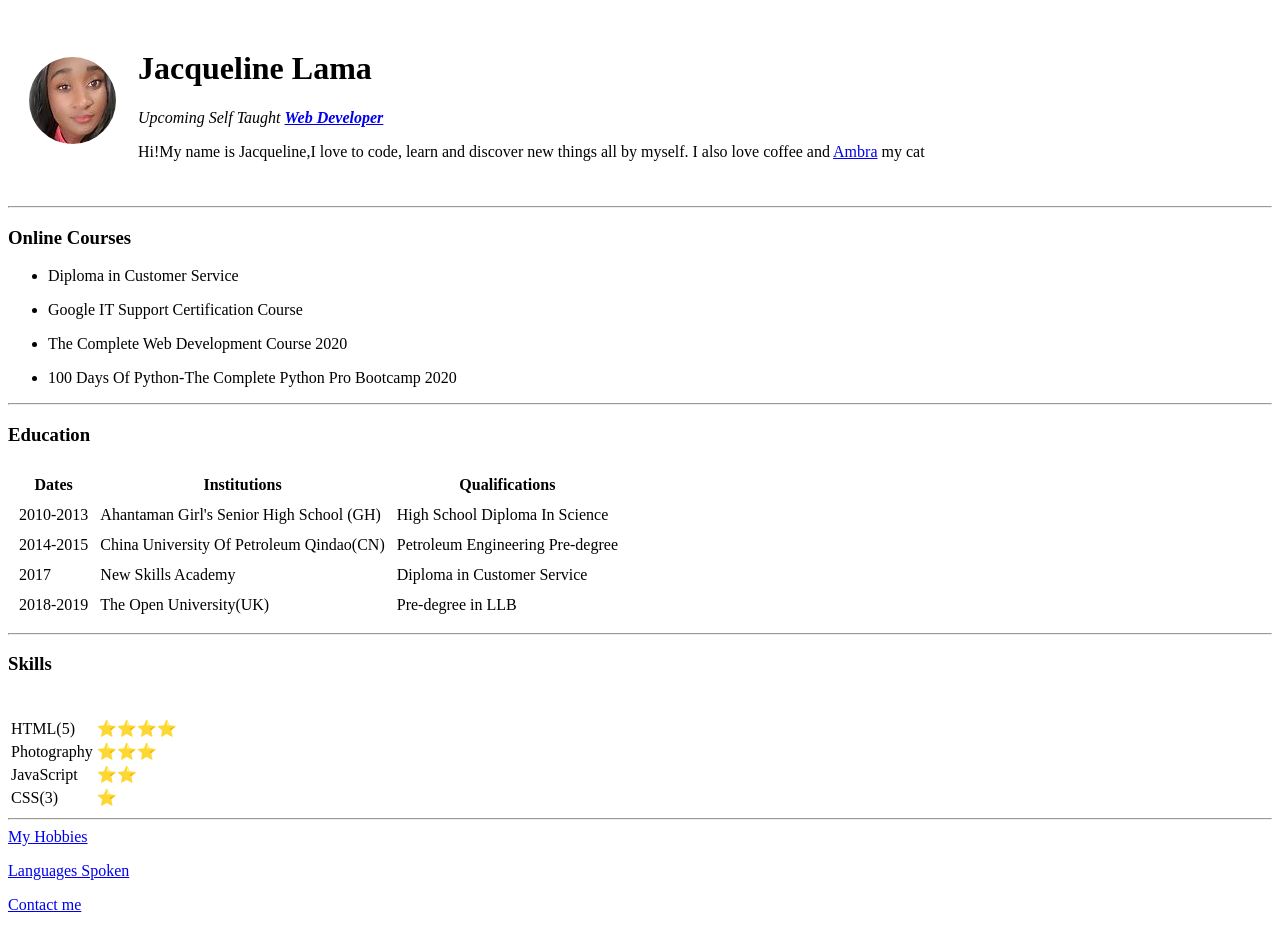
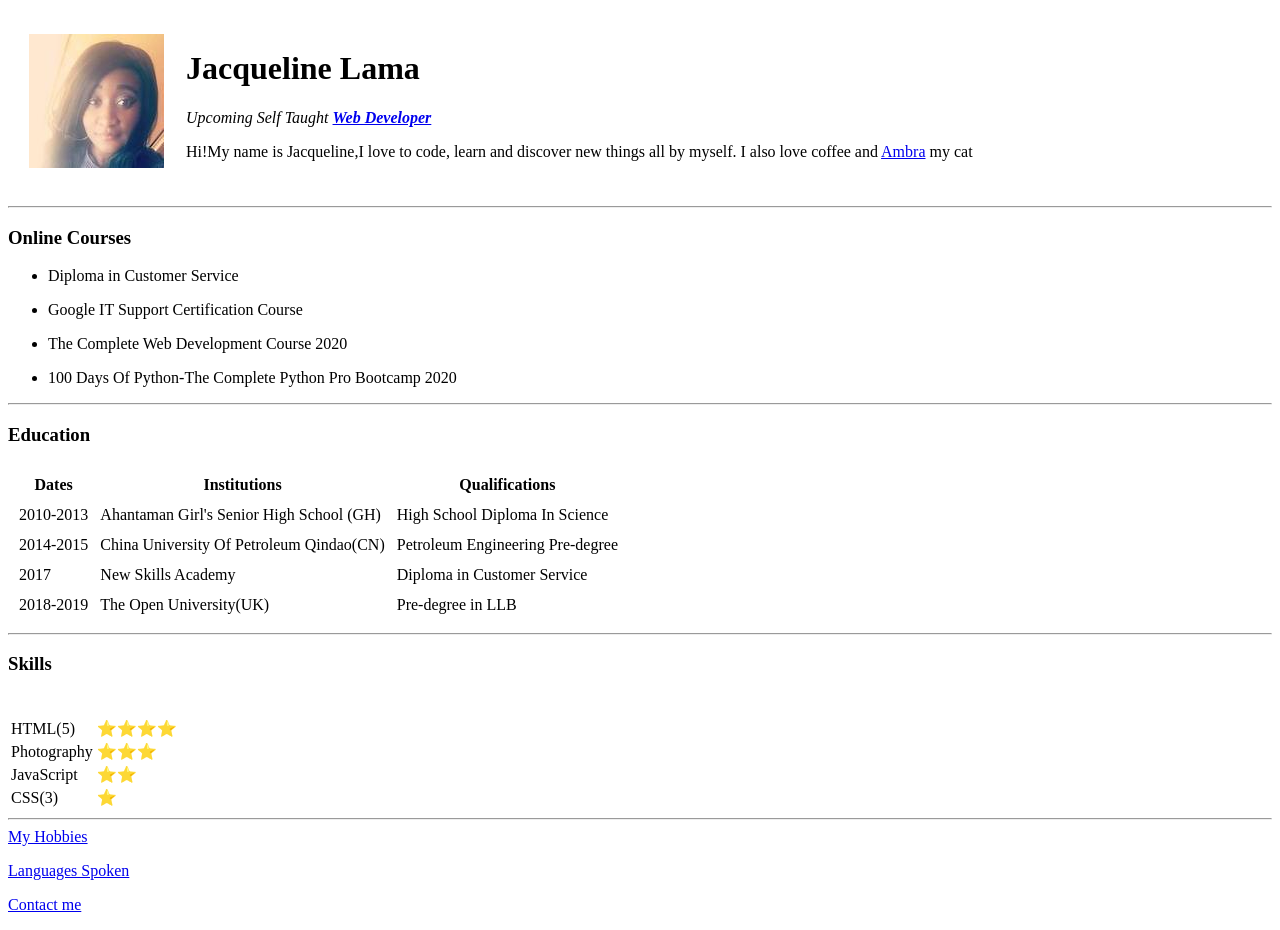
Before and after one commit to mayalama/cv, a plain HTML site: page index.html in a window 1280 px wide. Drawn offline with Linux system fonts and the light colour scheme.

Commit message:
Update index.html

```diff
--- a/index.html
+++ b/index.html
@@ -10,7 +10,7 @@
 <body>
   <table cellspacing="20">
     <tr>
-      <td><img src="jackie.png" alt="Jackie's Profile"></td>
+      <td><img src="jackie2.png" alt="Jackie's Profile"></td>
       <td>
         <h1>Jacqueline Lama</h1>
         <p><em>Upcoming Self Taught <strong><a href="https://en.wikipedia.org/wiki/Web_developer">Web Developer</a></strong></em></p>
```
